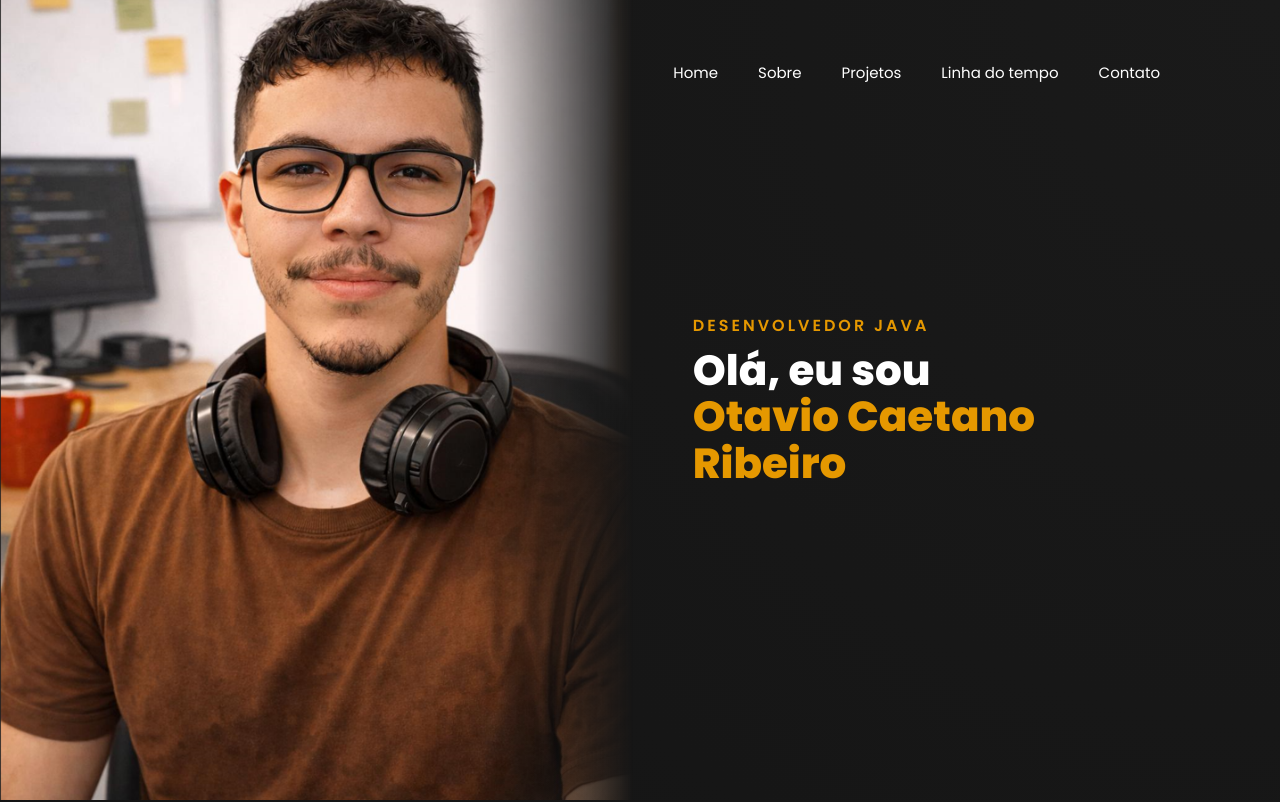
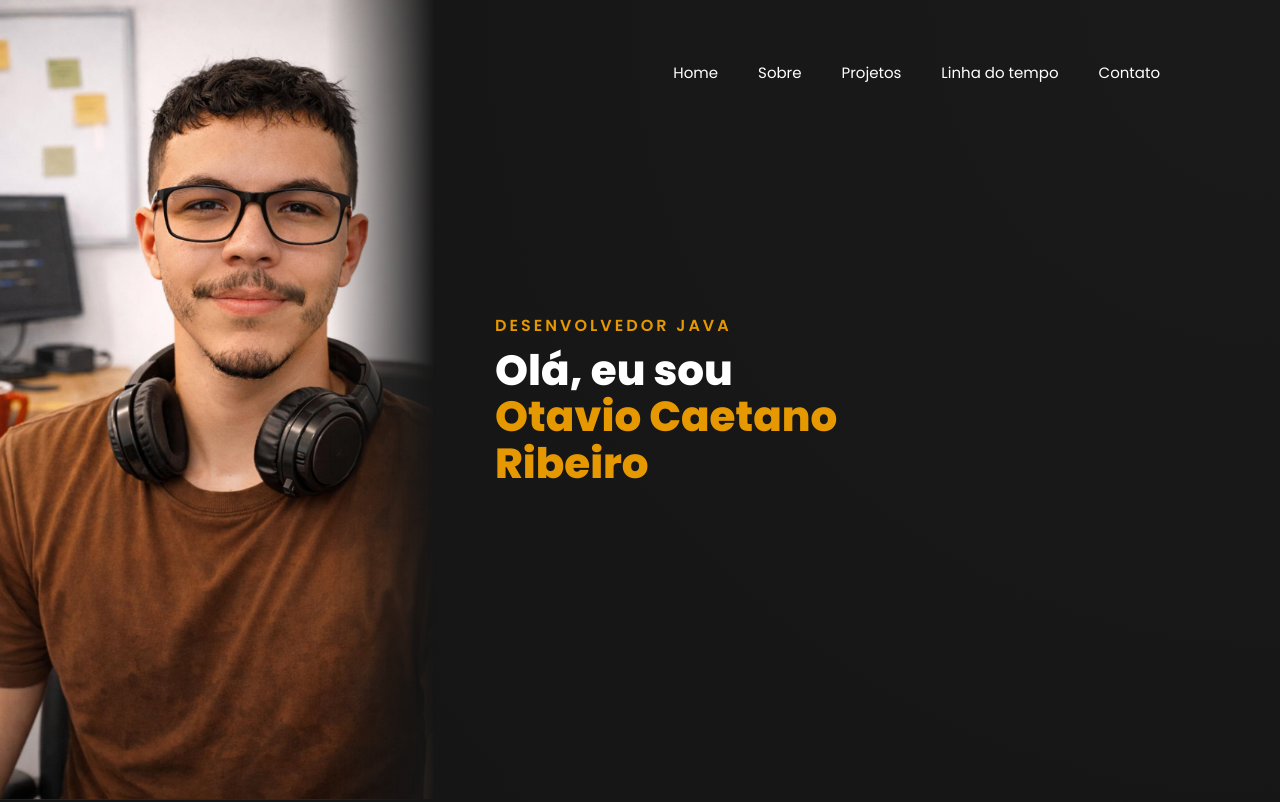
Before and after one commit to BUR1T1/Portifolio-2, a React (Vite) app in the folder meu-portfolio/: page / in a window 1280 px wide. Shown: the top 802 px of the page. Built offline with nearby package versions, Linux system fonts and the light colour scheme.

Commit message:
Ajuste de imagem

```diff
--- a/meu-portfolio/src/pages/styles.css
+++ b/meu-portfolio/src/pages/styles.css
@@ -26,7 +26,7 @@ body {
 }
 
 .hero-image {
-    flex: 1.2;
+    flex: 0.6;
     background-repeat: no-repeat;
     background-position: center center;
     background-size: cover;
```
